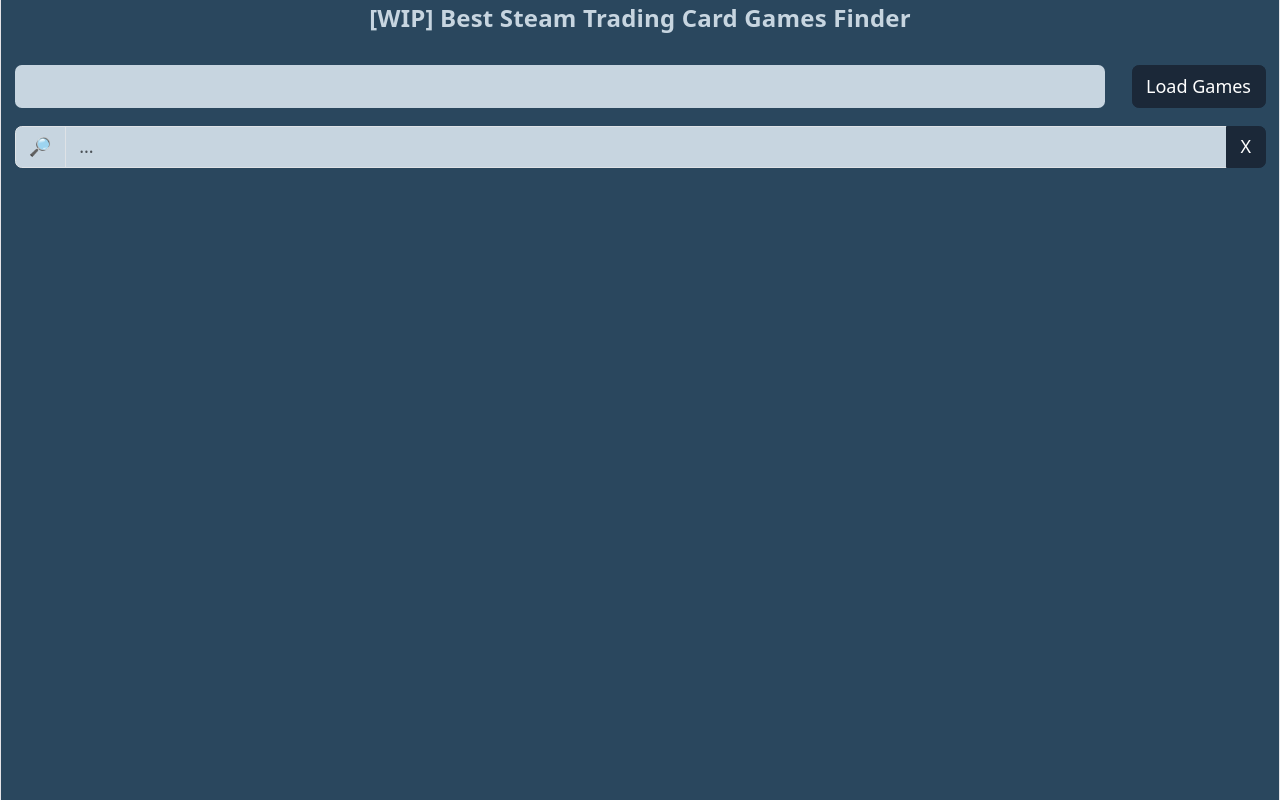
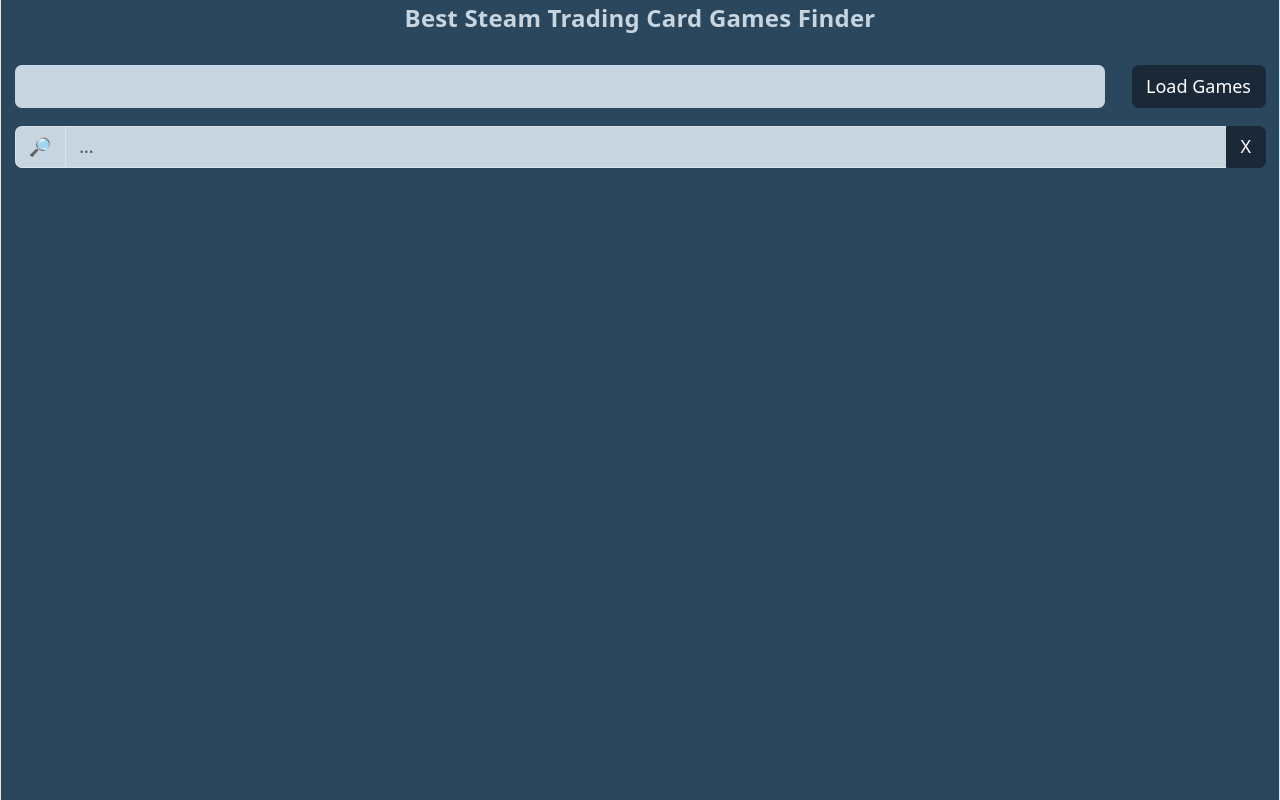
Before and after one commit to hyleon-dev/BestSteamTradingCardGamesFinder-Web, a React (Vite) app: page / in a window 1280 px wide. Built offline with nearby package versions, Linux system fonts and the light colour scheme.

Commit message:
- removed [WIP] prefix

```diff
--- a/src/App.jsx
+++ b/src/App.jsx
@@ -148,7 +148,7 @@
   return (
       <div className="container-fluid">
         <div className="row header justify-content-center">
-          [WIP] Best Steam Trading Card Games Finder
+          Best Steam Trading Card Games Finder
         </div>
 
         <div className="row">
```
